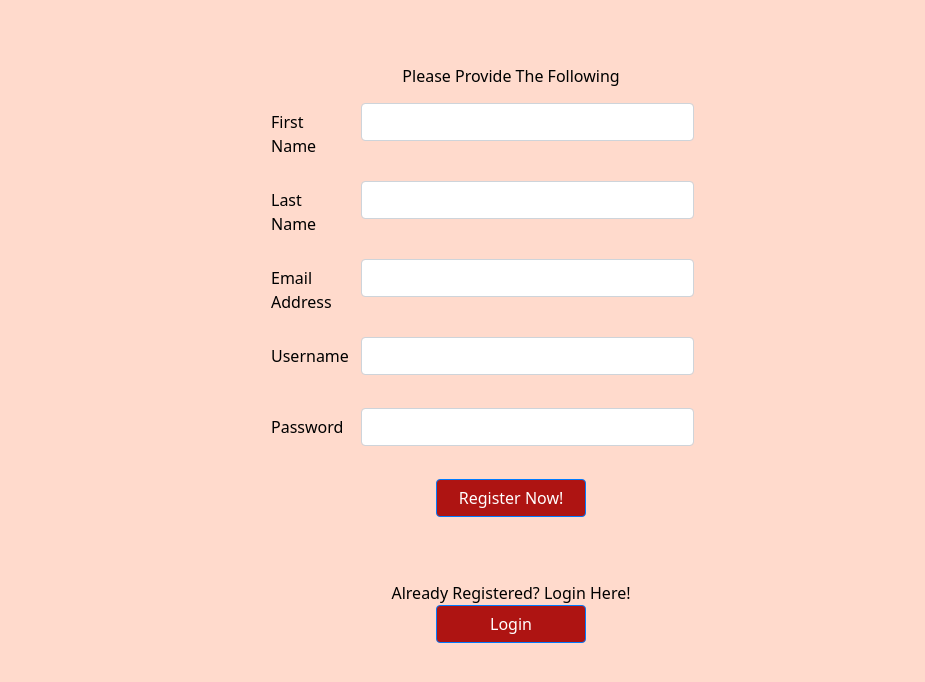
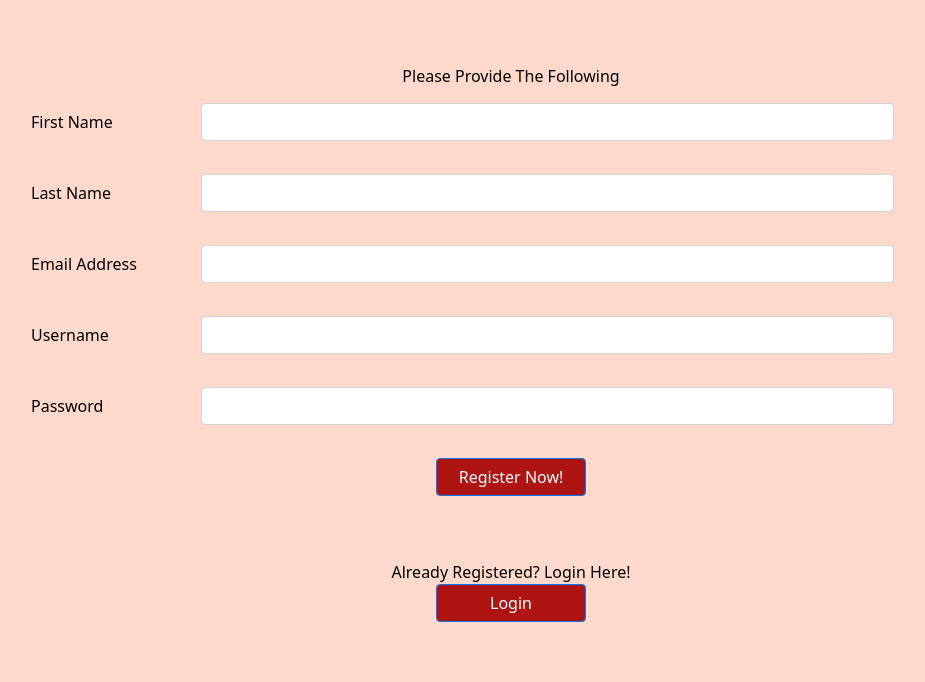
Before and after one commit to FablihaHossain/tahiya_click, a Flask app: page /register in a window 1280 px wide. Shown: the part 55-737 px from the top of the page, without its empty margins (129-1054 px from the left). Run offline with Flask 2, Linux system fonts and the light colour scheme; some libraries are stand-ins or nearby versions.

Commit message:
modifications to stylesheet for jumbotron

```diff
--- a/application/static/stylesheet.css
+++ b/application/static/stylesheet.css
@@ -37,7 +37,7 @@
 
 .jumbotron{
 	background-color: transparent;
-	padding:4rem 33rem;
+	padding:3rem 10rem;
 	position: relative;
 	height: auto;
 }
@@ -58,13 +58,6 @@
 	padding-bottom: 15px;
 }
 
-/*.form-control-plaintext{
-	padding: .375rem .75rem;
-	border: 1px solid #ced4da;
-    border-radius: auto;
-    padding-left: 5px;
-}*/
-
 .register-fields{
     height: 55px;
     padding-right: 30px;
@@ -78,7 +71,7 @@
 
 .jumbotron-register{
 	background-color: transparent;
-	padding:4rem 25rem;
+	padding:4rem 10rem;
 	font-size: 1rem;
 	position: relative;
 	height: auto;
```
